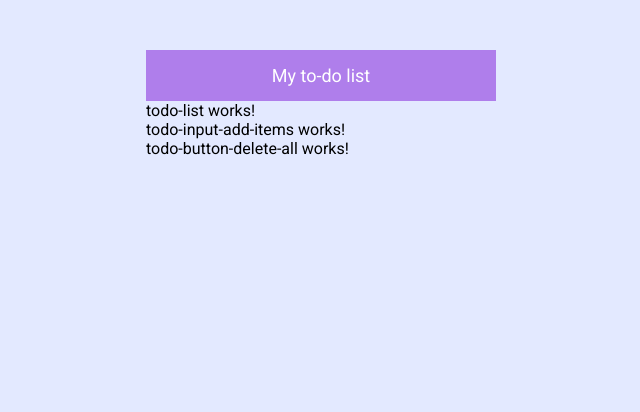
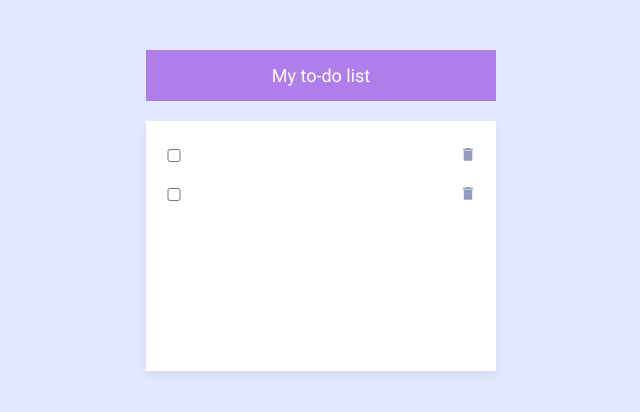
Before and after one commit to souluanf/app-todo-angular, an Angular app: page / in a window 1280 px wide. Shown: the top 412 px of the page, without its empty margins (319-959 px from the left). Built offline with nearby package versions, Linux system fonts and the light colour scheme.

Commit message:
feat: stilos scss

```diff
--- a/src/app/modules/home/components/header/header.component.scss
+++ b/src/app/modules/home/components/header/header.component.scss
@@ -1,4 +1,4 @@
-@import "../../../../../dist/scss/variaveis.scss";
+@import "../../../../../dist/scss/variables.scss";
 
 h1 {
   width: 100%;
--- a/src/app/modules/home/components/todo-list/todo-list.component.html
+++ b/src/app/modules/home/components/todo-list/todo-list.component.html
@@ -1,3 +1,19 @@
-<p>todo-list works!</p>
-<app-todo-input-add-items></app-todo-input-add-items>
-<app-todo-button-delete-all></app-todo-button-delete-all>
+<section>
+  <ul>
+    <li>
+      <input type="checkbox">
+      <input type="text">
+      <button>
+        <img alt="trash" src="assets/icons/icon-trash.svg">
+      </button>
+    </li>
+
+    <li>
+      <input type="checkbox">
+      <input type="text" class="checked">
+      <button>
+        <img alt="trash" src="assets/icons/icon-trash.svg">
+      </button>
+    </li>
+  </ul>
+</section>
--- a/src/app/modules/home/components/todo-list/todo-list.component.scss
+++ b/src/app/modules/home/components/todo-list/todo-list.component.scss
@@ -0,0 +1,52 @@
+@import '../../../../../dist/scss/variables.scss';
+
+section{
+  width: 100%;
+  min-height: 250px;
+
+  background: $secondary-background-color;
+  box-shadow: 0px 4px 10px rgba(0, 0, 0, 0.08);
+
+  margin-top: 20px;
+
+  &.loading{
+    background-image: url("../../../../../assets/img/bg-task.png");
+    background-repeat: no-repeat;
+    background-position: center 30px;
+  }
+
+  ul{
+    padding: 20px;
+
+    li{
+      display: flex;
+      justify-content: space-between;
+      align-items: center;
+
+      margin-bottom: 10px;
+
+      input{
+        &[type="checkbox"]{
+          width: 5%;
+        }
+        &[type="text"]{
+          width: 80%;
+          padding: 5px 10px;
+          border: none;
+
+          font-size: 16px;
+          color: $primary-text-color;
+          &.checked{
+            text-decoration: line-through;
+          }
+        }
+      }
+
+      button{
+        width: 5%;
+        background: none;
+        border: none;
+      }
+    }
+  }
+}
--- a/src/styles.scss
+++ b/src/styles.scss
@@ -1,4 +1,4 @@
-@import "./dist/scss/variaveis.scss";
+@import "./dist/scss/variables.scss";
 @import url('https://fonts.googleapis.com/css2?family=Roboto:wght@300;400;700&display=swap');
 
 * {
@@ -8,12 +8,23 @@
   font-weight: 400;
 }
 
-body {
-  background-color: $primary-background-color;
+body{
+  background: $primary-background-color;
 }
 
-// Classes
-.container {
+ul{
+  list-style: none;
+}
+
+textarea:focus, input:focus, button{
+  outline: none;
+}
+
+button{
+  cursor: pointer;
+}
+
+.container{
   width: 350px;
   margin: 50px auto;
 }
```
Also changed, not shown: src/dist/scss/variables.scss (renamed from src/dist/scss/variaveis.scss).
